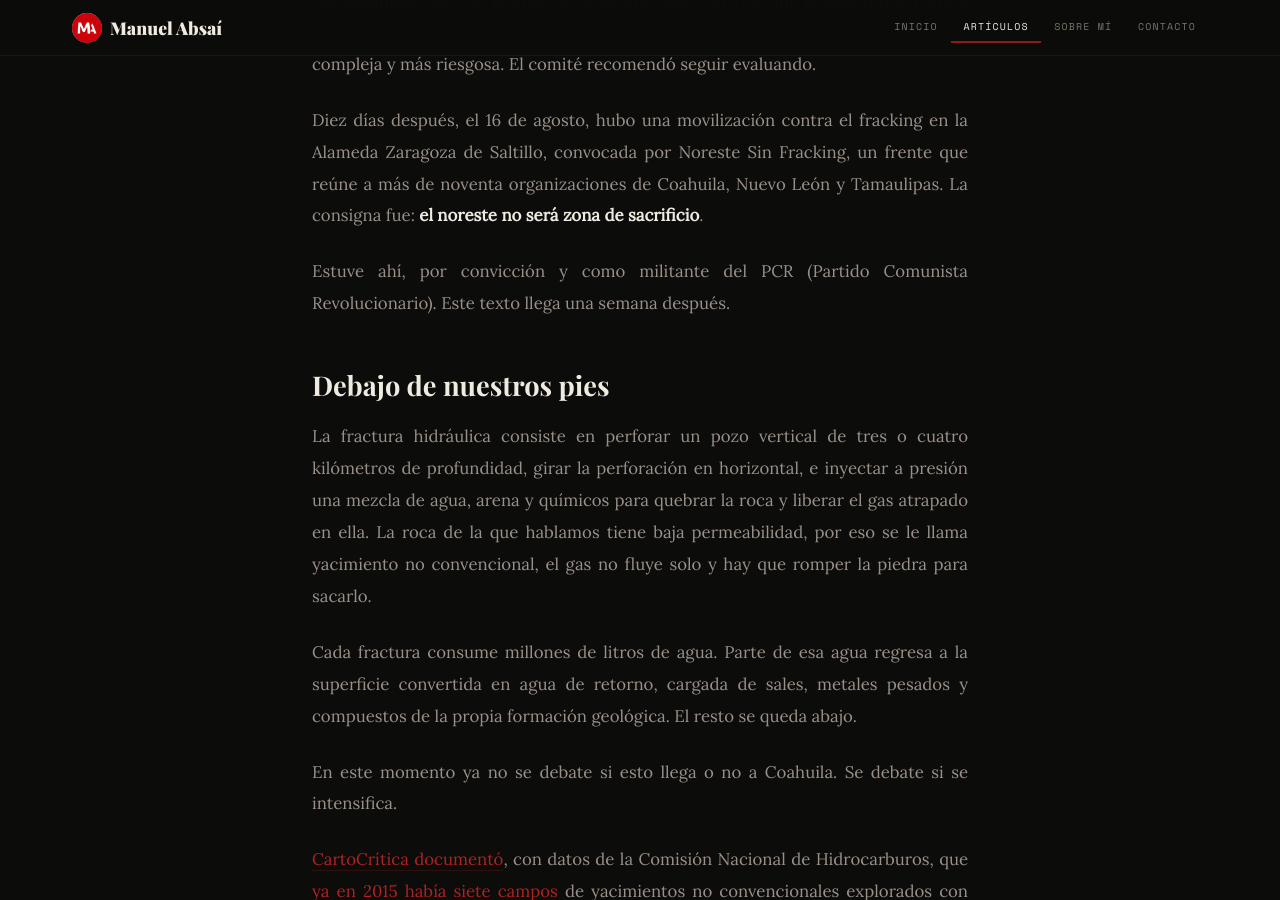
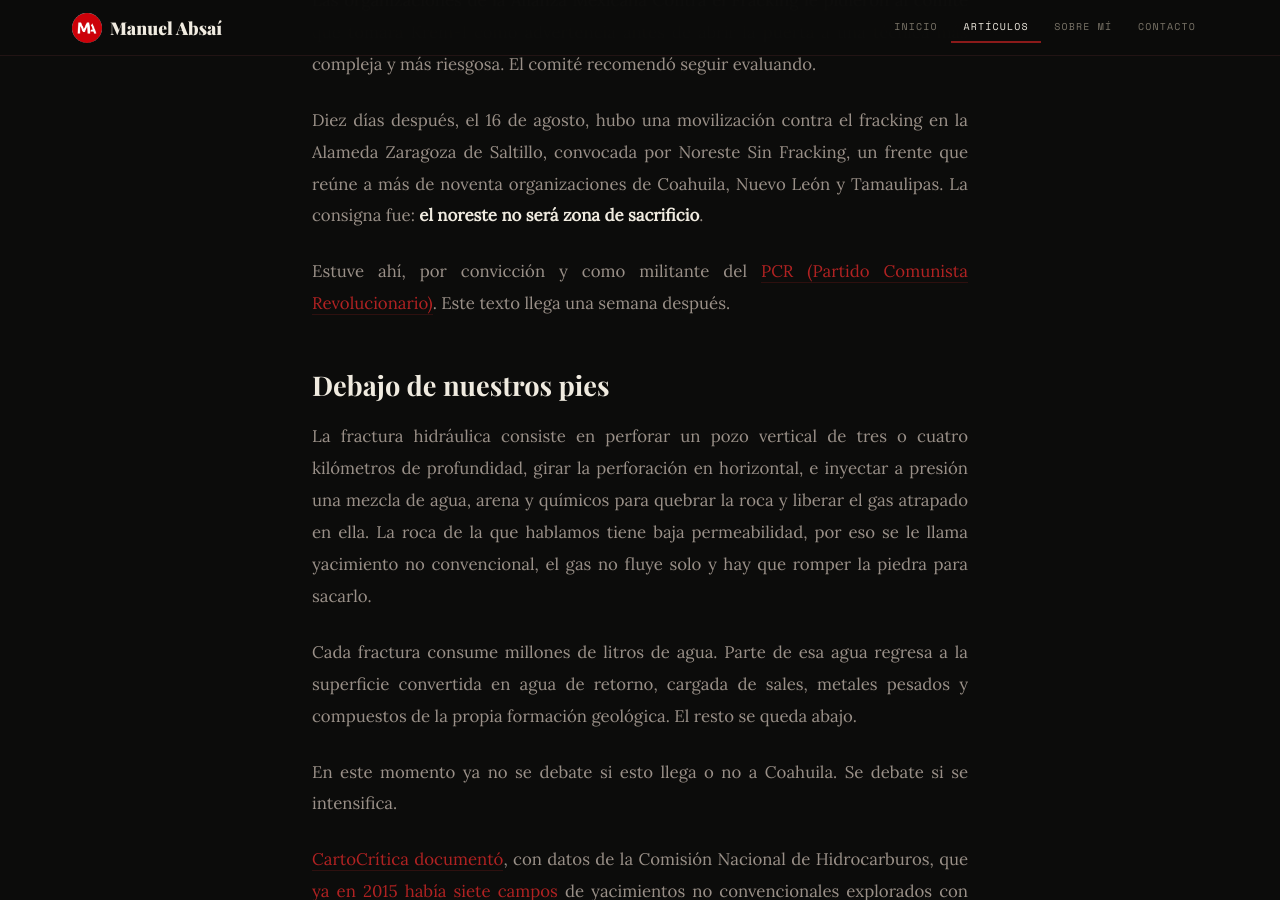
Before and after one commit to ManuelAbsai/manuelabsai.github.io, a Jekyll site: the page built from _posts/2026-08-23-fracking-coahuila.md, in a window 1280 px wide and 900 px high, scrolled down 1076 px. Built offline with Jekyll 4.4.1, drawn with Linux system fonts in a browser that asks for light colours; some web fonts are replaced; part of the change alters nothing that is shown.

```diff
--- a/_posts/2026-08-23-fracking-coahuila.md
+++ b/_posts/2026-08-23-fracking-coahuila.md
@@ -18,7 +18,7 @@ Las organizaciones de la Alianza Mexicana Contra el Fracking le pidieron al comi
 
 Diez días después, el 16 de agosto, hubo una movilización contra el fracking en la Alameda Zaragoza de Saltillo, convocada por Noreste Sin Fracking, un frente que reúne a más de noventa organizaciones de Coahuila, Nuevo León y Tamaulipas. La consigna fue: **el noreste no será zona de sacrificio**.
 
-Estuve ahí, por convicción y como militante del PCR (Partido Comunista Revolucionario). Este texto llega una semana después.
+Estuve ahí, por convicción y como militante del [PCR (Partido Comunista Revolucionario)](https://marxismo.mx/). Este texto llega una semana después.
 
 ## Debajo de nuestros pies
 
```
